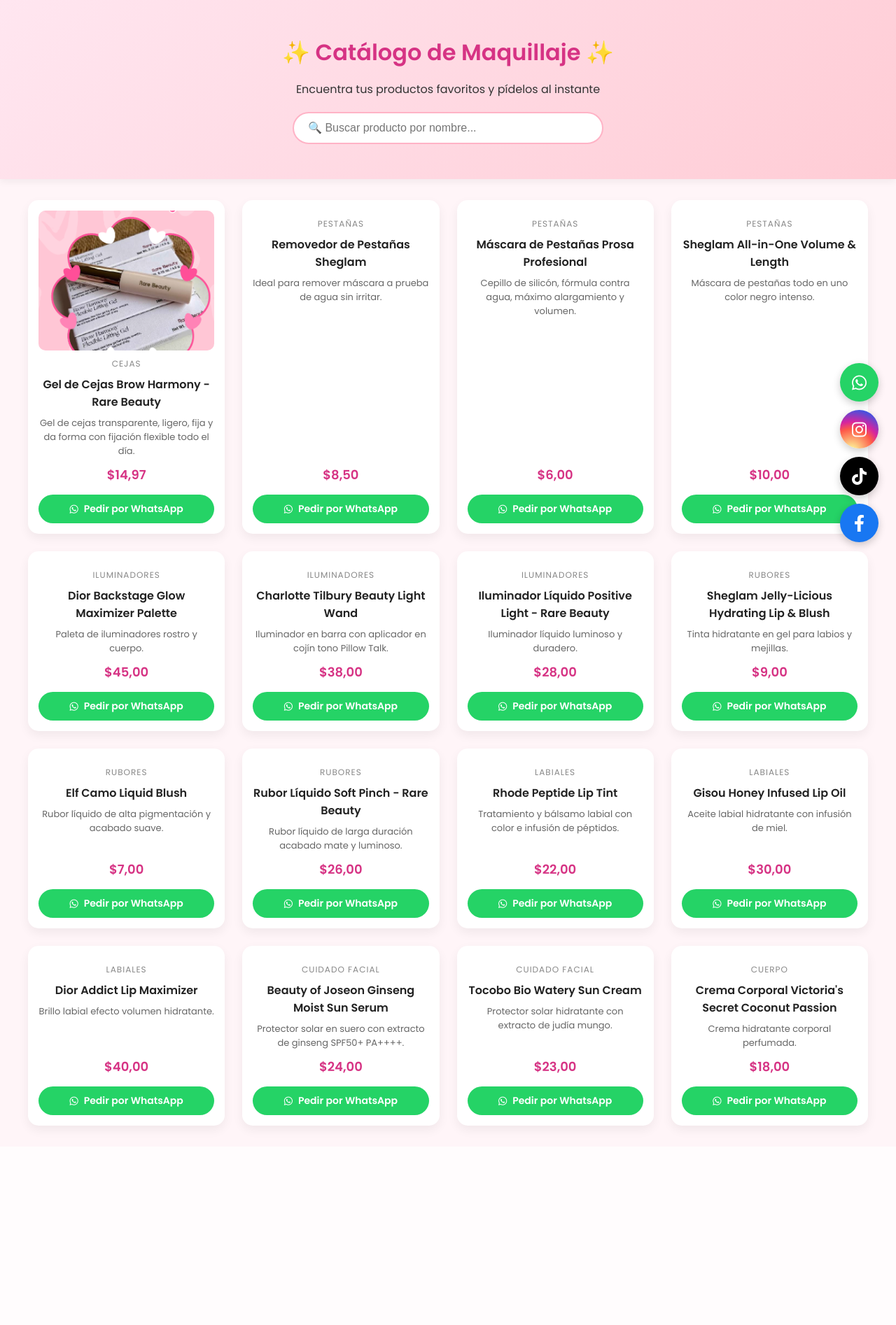
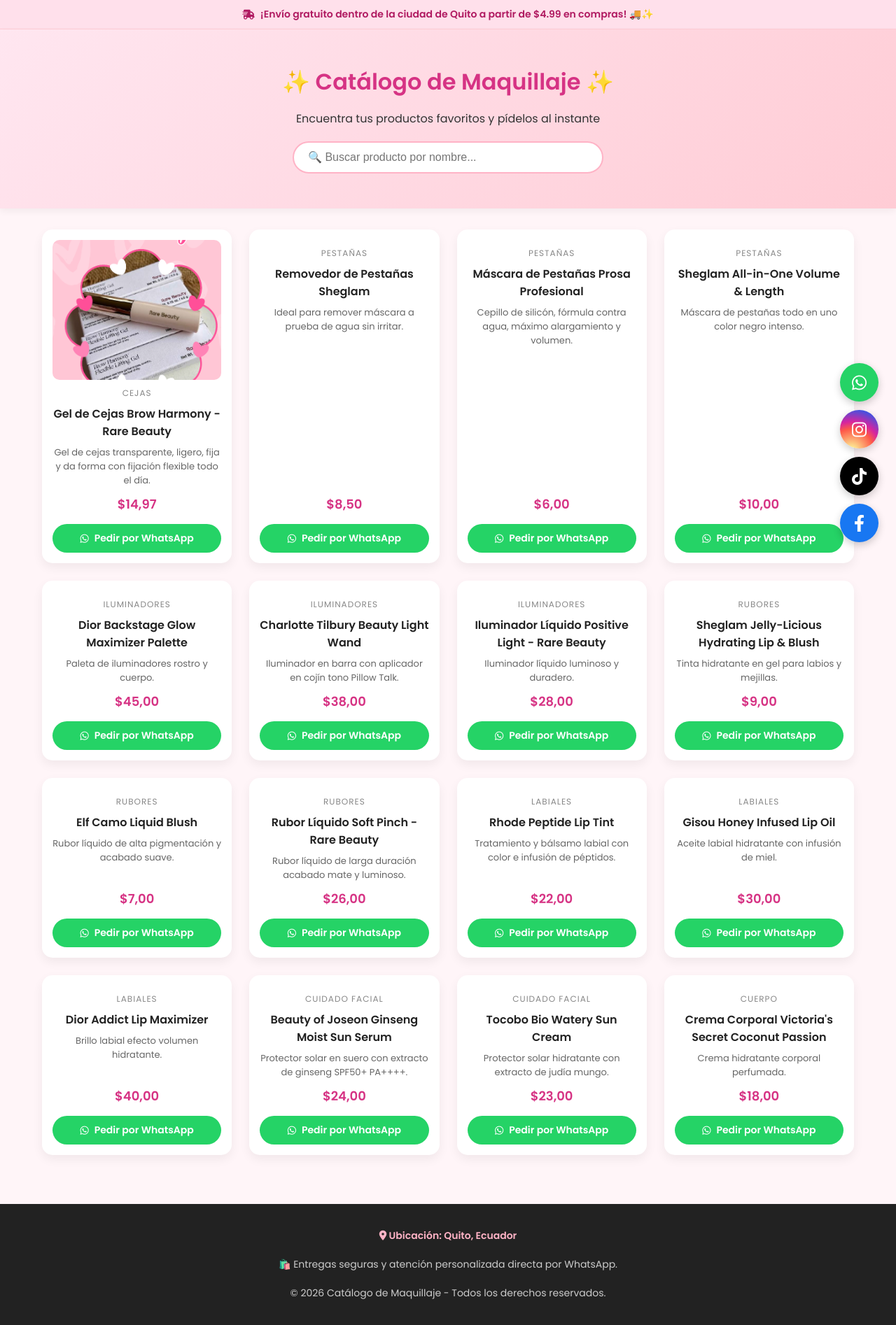
Before and after one commit to emiliano123cepeda/mitiendaweb, a Django app: page / in a window 1280 px wide. Shown: the whole page at 70% size. Before the commit the page ends 1617 px from the top, so only its background shows below. Run offline with Django 5.2, Linux system fonts and the light colour scheme; data comes from the database, SQL or seed files in the repository.

Commit message:
Agregado banner de envío gratis y footer

```diff
--- a/catalogo/templates/index.html
+++ b/catalogo/templates/index.html
@@ -15,6 +15,9 @@
             margin: 0;
             padding: 0;
             color: #333;
+            display: flex;
+            flex-direction: column;
+            min-height: 100vh;
         }
         header {
             text-align: center;
@@ -25,6 +28,20 @@
         h1 {
             color: #d63384;
             margin-bottom: 10px;
+        }
+        /* Banner de Envío Gratis */
+        .banner-envio {
+            background-color: #ffe0eb;
+            color: #b01a61;
+            text-align: center;
+            padding: 10px;
+            font-weight: 600;
+            font-size: 14px;
+            border-bottom: 1px solid #ffccd5;
+            display: flex;
+            align-items: center;
+            justify-content: center;
+            gap: 8px;
         }
         /* Buscador interactivo */
         .search-container {
@@ -53,6 +70,9 @@
             max-width: 1200px;
             margin: 30px auto;
             padding: 0 20px;
+            flex: 1;
+            width: 100%;
+            box-sizing: border-box;
         }
         /* Tarjetas de productos */
         .producto-card {
@@ -154,6 +174,31 @@
             cursor: pointer;
         }
 
+        /* Pie de página (Footer) con ubicación y detalles */
+        footer {
+            background-color: #222;
+            color: #fff;
+            text-align: center;
+            padding: 30px 20px;
+            margin-top: 40px;
+            font-size: 14px;
+        }
+        footer .footer-content {
+            max-width: 800px;
+            margin: 0 auto;
+            display: flex;
+            flex-direction: column;
+            gap: 10px;
+        }
+        footer p {
+            margin: 5px 0;
+            color: #ccc;
+        }
+        footer .ubicacion-info {
+            color: #ffb3c6;
+            font-weight: 600;
+        }
+
         /* Botones flotantes de Redes Sociales y Contacto */
         .flotante-social {
             position: fixed;
@@ -187,6 +232,11 @@
     </style>
 </head>
 <body>
+
+    <!-- Banner Superior de Envío Gratis -->
+    <div class="banner-envio">
+        <i class="fas fa-shipping-fast"></i> ¡Envío gratuito dentro de la ciudad de Quito a partir de $4.99 en compras! 🚚✨
+    </div>
 
     <header>
         <h1>✨ Catálogo de Maquillaje ✨</h1>
@@ -224,21 +274,30 @@
         <img id="img-ampliada">
     </div>
 
+    <!-- Pie de página con Ubicación e Info -->
+    <footer>
+        <div class="footer-content">
+            <p class="ubicacion-info"><i class="fas fa-map-marker-alt"></i> Ubicación: Quito, Ecuador</p>
+            <p>🛍️ Entregas seguras y atención personalizada directa por WhatsApp.</p>
+            <p>&copy; 2026 Catálogo de Maquillaje - Todos los derechos reservados.</p>
+        </div>
+    </footer>
+
     <!-- Botones flotantes de contacto rápido y Redes Sociales -->
     <div class="flotante-social">
         <!-- WhatsApp -->
         <a href="https://wa.me/593958980305?text=Hola,%20vengo%20de%20su%20catálogo%20web%20y%20quiero%20más%20información." target="_blank" class="btn-flotante wa-flotante" title="Escríbenos por WhatsApp">
             <i class="fab fa-whatsapp"></i>
         </a>
-        <!-- Instagram (Beauty Amoria) -->
+        <!-- Instagram -->
         <a href="https://www.instagram.com/beautyamoria?vrfl=MXJoYm40dWNzMHM3Ng==" target="_blank" class="btn-flotante ig-flotante" title="Síguenos en Instagram">
             <i class="fab fa-instagram"></i>
         </a>
-        <!-- TikTok (Reemplaza 'tu_usuario' por el link real de tu TikTok cuando lo tengas) -->
+        <!-- TikTok -->
         <a href="https://www.tiktok.com/@tu_usuario" target="_blank" class="btn-flotante tk-flotante" title="Síguenos en TikTok">
             <i class="fab fa-tiktok"></i>
         </a>
-        <!-- Facebook (Reemplaza 'tu_pagina' por el link real de tu Facebook cuando lo tengas) -->
+        <!-- Facebook -->
         <a href="https://www.facebook.com/tu_pagina" target="_blank" class="btn-flotante fb-flotante" title="Síguenos en Facebook">
             <i class="fab fa-facebook-f"></i>
         </a>
```
